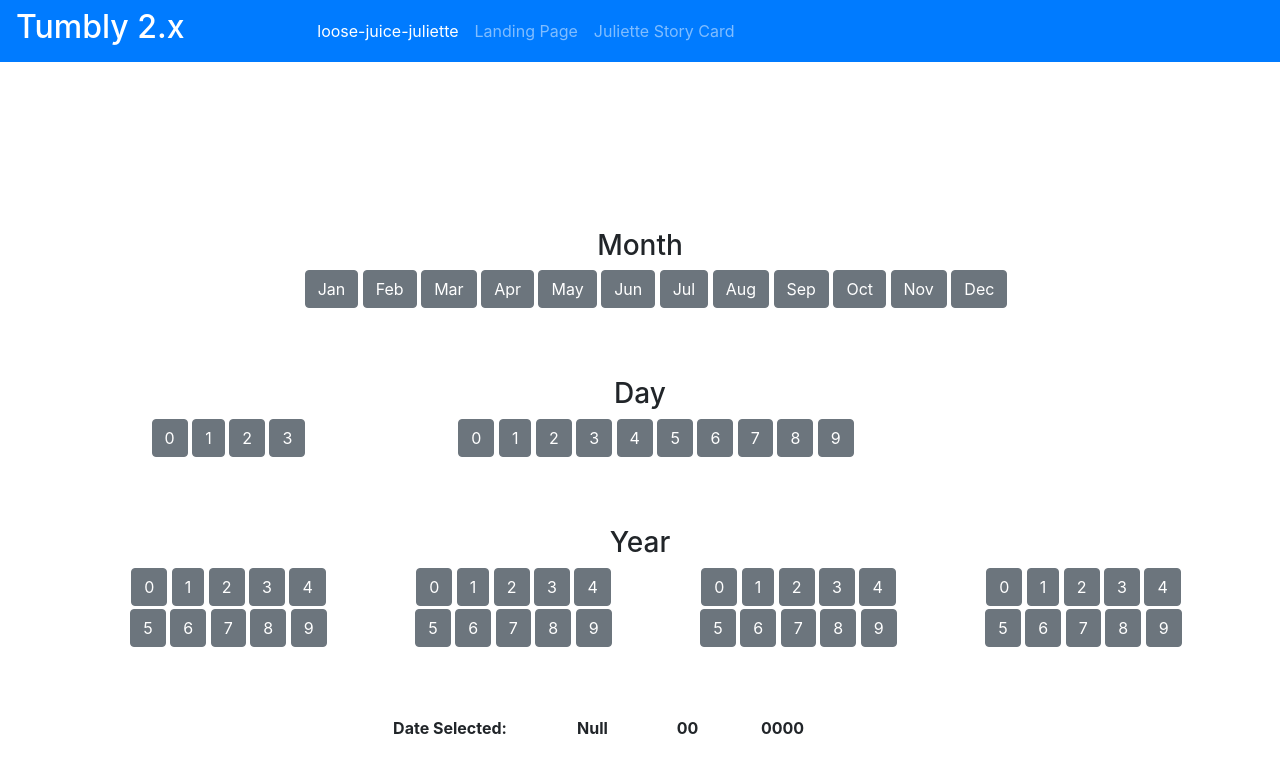
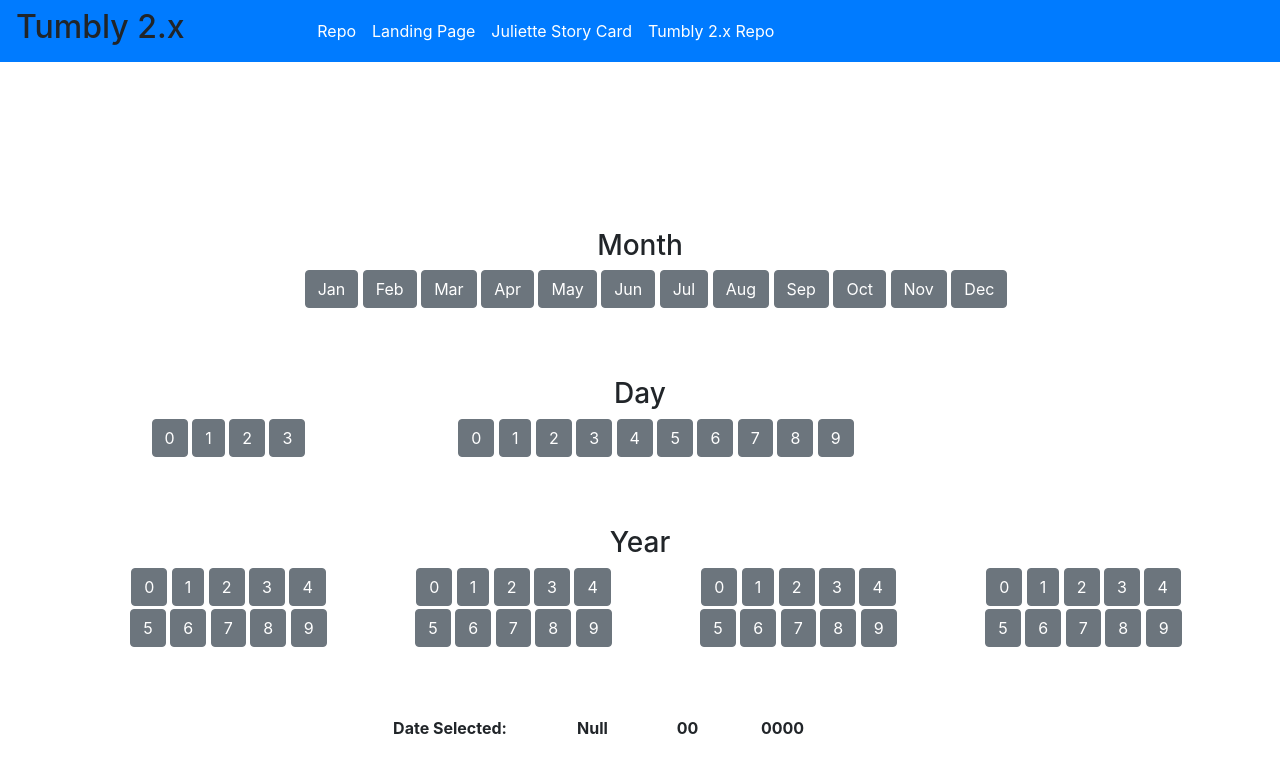
Before and after one commit to Jconkle5/loose-juice-juliette-2.x, a plain HTML site: page index.html in a window 1280 px wide. Drawn offline with nearby package versions, Linux system fonts and the light colour scheme; a script that the page names is missing.

Commit message:
Update index.html

```diff
--- a/index.html
+++ b/index.html
@@ -14,18 +14,22 @@
 <body>
 
     <nav class="navbar navbar-expand-lg navbar-dark bg-primary">
-        <h2 class="text-white" id="intro">Tumbly 2.x</h2>
+        <h2 id="intro">Tumbly 2.x</h2>
           <ul class="navbar-nav mr-auto">
             <li class="nav-item active">
-              <a class="nav-link" href="https://github.com/Jconkle5/loose-juice-juliette" target="_blank">loose-juice-juliette <span class="sr-only">(current)</span></a>
+              <a class="nav-link" href="https://github.com/Jconkle5/loose-juice-juliette" target="_blank">Repo <span class="sr-only">(current)</span></a>
             </li>
-            <li class="nav-item">
-              <a class="nav-link" href="#">Landing Page</a>
+            <li class="nav-item active">
+              <a class="nav-link" href="https://jconkle5.github.io/loose-juice-juliette/">Landing Page</a>
             </li>
-            <li class="nav-item">
+            <li class="nav-item active">
               <a class="nav-link" href="https://gist.github.com/barrycumbie/bdbafe19a5de141fb1e0930b32e439e7" target="_blank">Juliette Story Card</a>
             </li>
+            <li class="nav-item active">
+                <a class="nav-link" href="https://github.com/Jconkle5/loose-juice-juliette-2.x" target="_blank">Tumbly 2.x Repo</a>
+            </li>
           </ul>
+        </div>
       </nav>
 
 
```
